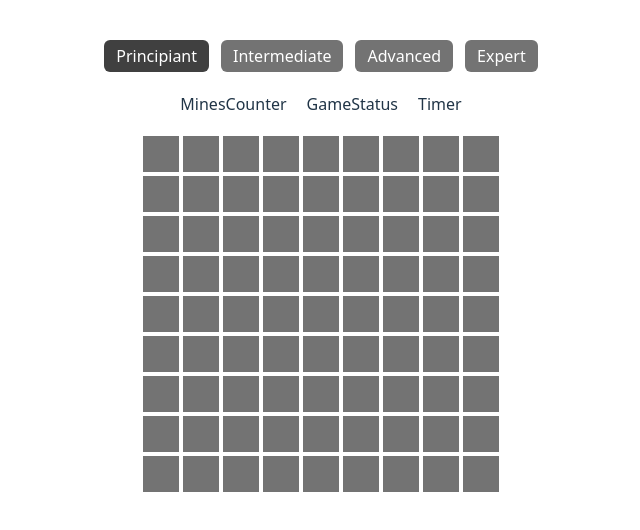
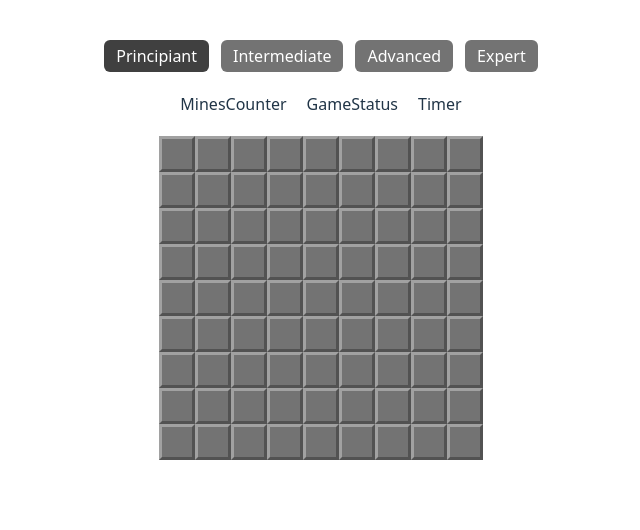
Before and after one commit to alexmndz23/minesweeper, a React app in the folder frontend/: page / in a window 1280 px wide. Shown: the top 530 px of the page, without its empty margins (319-959 px from the left). Built offline with nearby package versions, Linux system fonts and the light colour scheme; the HTML template or start-up script is replaced by a standard one.

Commit message:
Ya se muestra el numero en la celda con la cantidad de minas al rededor

```diff
--- a/frontend/src/pages/minesweeper/components/board/components/cell/index.jsx
+++ b/frontend/src/pages/minesweeper/components/board/components/cell/index.jsx
@@ -1,13 +1,17 @@
+import { memo } from "react";
 import classNames from "classnames";
-import { memo } from "react";
 
 const Cell = memo(
-  ({ isMine, isRevealed, isFlagged, onClick, onContextMenu }) => {
-    const buttonClassname = classNames("w-9 h-9 grid place-items-center", {
-      "bg-neutral-500": !isRevealed,
-      "bg-neutral-700": isRevealed && !isMine,
-      "bg-red-500": isRevealed && isMine,
-    });
+  ({ isMine, isRevealed, isFlagged, aroundMines, onClick, onContextMenu }) => {
+    const buttonClassname = classNames(
+      "w-9 h-9 grid place-items-center border-3",
+      {
+        "bg-neutral-500 border-t-neutral-400 border-l-neutral-400 border-b-neutral-600 border-r-neutral-600":
+          !isRevealed,
+        "bg-neutral-600 border-t-neutral-700 border-l-neutral-700 border-b-neutral-500 border-r-neutral-500":
+          isRevealed,
+      },
+    );
 
     return (
       <button
@@ -17,13 +21,26 @@ const Cell = memo(
         {isFlagged && (
           <svg
             xmlns="http://www.w3.org/2000/svg"
-            width="32"
-            height="32"
+            width="24"
+            height="24"
             fill="#ab2b2b"
             viewBox="0 0 256 256">
             <path d="M248,104a8,8,0,0,1-5.37,7.56L64,173.69V216a8,8,0,0,1-16,0V40a8,8,0,0,1,10.63-7.56l184,64A8,8,0,0,1,248,104Z"></path>
           </svg>
         )}
+        {isRevealed &&
+          (isMine ? (
+            <svg
+              xmlns="http://www.w3.org/2000/svg"
+              width="24"
+              height="24"
+              fill="#000000"
+              viewBox="0 0 256 256">
+              <path d="M248,32h0a8,8,0,0,0-8,8,52.66,52.66,0,0,1-3.57,17.39C232.38,67.22,225.7,72,216,72c-11.06,0-18.85-9.76-29.49-24.65C176,32.66,164.12,16,144,16c-16.39,0-29,8.89-35.43,25a66.07,66.07,0,0,0-3.9,15H88A16,16,0,0,0,72,72v9.59A88,88,0,0,0,112,248h1.59A88,88,0,0,0,152,81.59V72a16,16,0,0,0-16-16H120.88a46.76,46.76,0,0,1,2.69-9.37C127.62,36.78,134.3,32,144,32c11.06,0,18.85,9.76,29.49,24.65C184,71.34,195.88,88,216,88c16.39,0,29-8.89,35.43-25A68.69,68.69,0,0,0,256,40,8,8,0,0,0,248,32ZM111.89,209.32A8,8,0,0,1,104,216a8.52,8.52,0,0,1-1.33-.11,57.5,57.5,0,0,1-46.57-46.57,8,8,0,1,1,15.78-2.64,41.29,41.29,0,0,0,33.43,33.43A8,8,0,0,1,111.89,209.32Z"></path>
+            </svg>
+          ) : (
+            aroundMines
+          ))}
       </button>
     );
   },
--- a/frontend/src/pages/minesweeper/components/board/index.jsx
+++ b/frontend/src/pages/minesweeper/components/board/index.jsx
@@ -1,48 +1,7 @@
-import { memo, useEffect, useState } from "react";
+import { memo } from "react";
 import Cell from "./components/cell";
 
-const COLS = {
-  principiant: 9,
-  intermediate: 16,
-  advanced: 30,
-  expert: 30,
-};
-
-const ROWS = {
-  principiant: 9,
-  intermediate: 16,
-  advanced: 16,
-  expert: 24,
-};
-
-const MINES = {
-  principiant: 10,
-  intermediate: 40,
-  advanced: 99,
-  expert: 180,
-};
-
-const generateCells = (difficulty) => {
-  const cells = Array.from({ length: ROWS[difficulty] }, (_, r) =>
-    Array.from({ length: COLS[difficulty] }, (_, c) => ({
-      row: r,
-      col: c,
-      isMine: Math.random() < 0.1,
-      isRevealed: false,
-      isFlagged: false,
-    })),
-  );
-
-  return cells;
-};
-
-const Board = memo(({ difficulty }) => {
-  const [cells, setCells] = useState([]);
-
-  useEffect(() => {
-    setCells(generateCells(difficulty));
-  }, [difficulty]);
-
+const Board = memo(({ cells, setCells }) => {
   const revealCell = (cell) => {
     setCells((prevCells) => {
       const c = prevCells[cell.row][cell.col];
@@ -76,17 +35,18 @@ const Board = memo(({ difficulty }) => {
   };
 
   return (
-    <div className="flex flex-col gap-1">
+    <div className="flex flex-col">
       {cells.map((row, rowIndex) => (
         <div
           key={rowIndex}
-          className="flex justify-center gap-1">
+          className="flex justify-center">
           {row.map((cell, cellIndex) => (
             <Cell
               key={cellIndex}
               isMine={cell.isMine}
               isRevealed={cell.isRevealed}
               isFlagged={cell.isFlagged}
+              aroundMines={cell.aroundMines}
               onClick={() => revealCell(cell)}
               onContextMenu={(e) => {
                 e.preventDefault();
--- /dev/null
+++ b/frontend/src/pages/minesweeper/constants/board.js
@@ -0,0 +1,33 @@
+const ROWS = {
+  principiant: 9,
+  intermediate: 16,
+  advanced: 16,
+  expert: 24,
+};
+
+const COLS = {
+  principiant: 9,
+  intermediate: 16,
+  advanced: 30,
+  expert: 30,
+};
+
+const MINES = {
+  principiant: 10,
+  intermediate: 40,
+  advanced: 99,
+  expert: 180,
+};
+
+const DIRECTIONS = [
+  [-1, -1],
+  [-1, 0],
+  [-1, 1],
+  [0, -1],
+  [0, 1],
+  [1, -1],
+  [1, 0],
+  [1, 1],
+];
+
+export { ROWS, COLS, MINES, DIRECTIONS };
--- a/frontend/src/pages/minesweeper/index.jsx
+++ b/frontend/src/pages/minesweeper/index.jsx
@@ -1,12 +1,18 @@
-import { useState } from "react";
+import { useEffect, useState } from "react";
 import Difficulty from "./components/difficulty";
 import MinesCounter from "./components/mines-counter";
 import GameStatus from "./components/game-status";
 import Timer from "./components/timer";
 import Board from "./components/board";
+import { generateCells } from "./utils/board";
 
 const Minesweeper = () => {
   const [difficulty, setDifficulty] = useState("principiant");
+  const [cells, setCells] = useState([]);
+
+  useEffect(() => {
+    setCells(generateCells(difficulty));
+  }, [difficulty]);
 
   return (
     <div className="p-10 flex flex-col gap-5">
@@ -15,11 +21,14 @@ const Minesweeper = () => {
         setDifficulty={setDifficulty}
       />
       <div className="flex justify-center gap-5">
-        <MinesCounter />
+        <MinesCounter cells={cells} />
         <GameStatus />
         <Timer />
       </div>
-      <Board difficulty={difficulty} />
+      <Board
+        cells={cells}
+        setCells={setCells}
+      />
     </div>
   );
 };
--- /dev/null
+++ b/frontend/src/pages/minesweeper/utils/board.js
@@ -0,0 +1,80 @@
+import { ROWS, COLS, MINES, DIRECTIONS } from "../constants/board";
+
+const generateEmptyCells = (difficulty) => {
+  const cells = Array.from({ length: ROWS[difficulty] }, (_, r) =>
+    Array.from({ length: COLS[difficulty] }, (_, c) => ({
+      row: r,
+      col: c,
+      isMine: false,
+      isRevealed: false,
+      isFlagged: false,
+      aroundMines: 0,
+    })),
+  );
+
+  return cells;
+};
+
+const placeMines = (cells, difficulty) => {
+  let minesToPlace = MINES[difficulty];
+
+  while (minesToPlace > 0) {
+    const r = Math.floor(Math.random() * ROWS[difficulty]);
+    const c = Math.floor(Math.random() * COLS[difficulty]);
+
+    if (!cells[r][c].isMine) {
+      cells[r][c].isMine = true;
+      minesToPlace--;
+    }
+  }
+
+  return cells;
+};
+
+const countAroundMines = (cells, difficulty) => {
+  for (let r = 0; r < ROWS[difficulty]; r++) {
+    for (let c = 0; c < COLS[difficulty]; c++) {
+      if (cells[r][c].isMine) continue;
+
+      let count = 0;
+
+      DIRECTIONS.forEach(([dr, dc]) => {
+        const nr = r + dr;
+        const nc = c + dc;
+
+        if (cells[nr]?.[nc]?.isMine) {
+          count++;
+        }
+      });
+
+      cells[r][c].aroundMines = count;
+    }
+  }
+
+  return cells;
+};
+
+const generateCells = (difficulty) => {
+  const cells = generateEmptyCells(difficulty);
+  placeMines(cells, difficulty);
+  countAroundMines(cells, difficulty);
+
+  return cells;
+};
+
+const getAroundCells = (cell, cells) => {
+  const aroundCells = [];
+
+  DIRECTIONS.forEach(([dr, dc]) => {
+    const nr = cell.row + dr;
+    const nc = cell.col + dc;
+
+    if (cells[nr]?.[nc]) {
+      aroundCells.push(cells[nr][nc]);
+    }
+  });
+
+  return aroundCells;
+};
+
+export { generateCells, getAroundCells };
```
